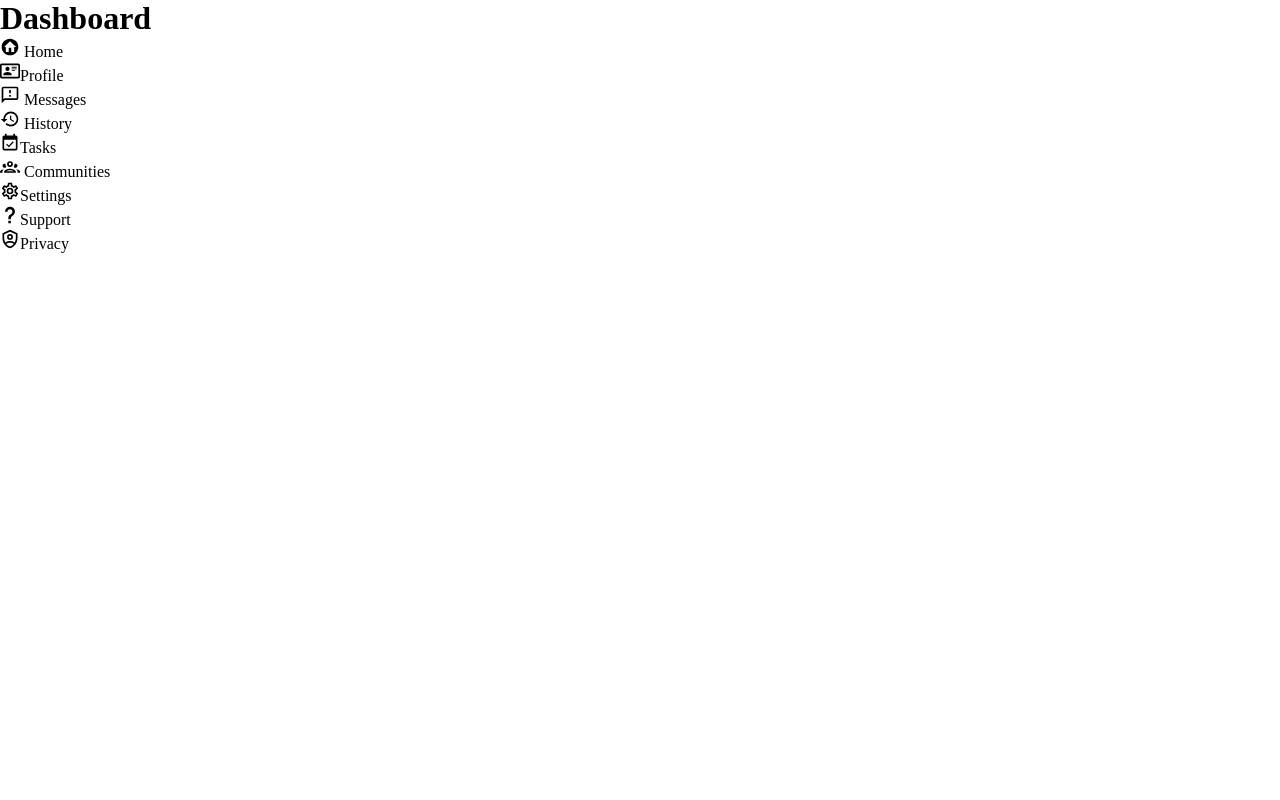
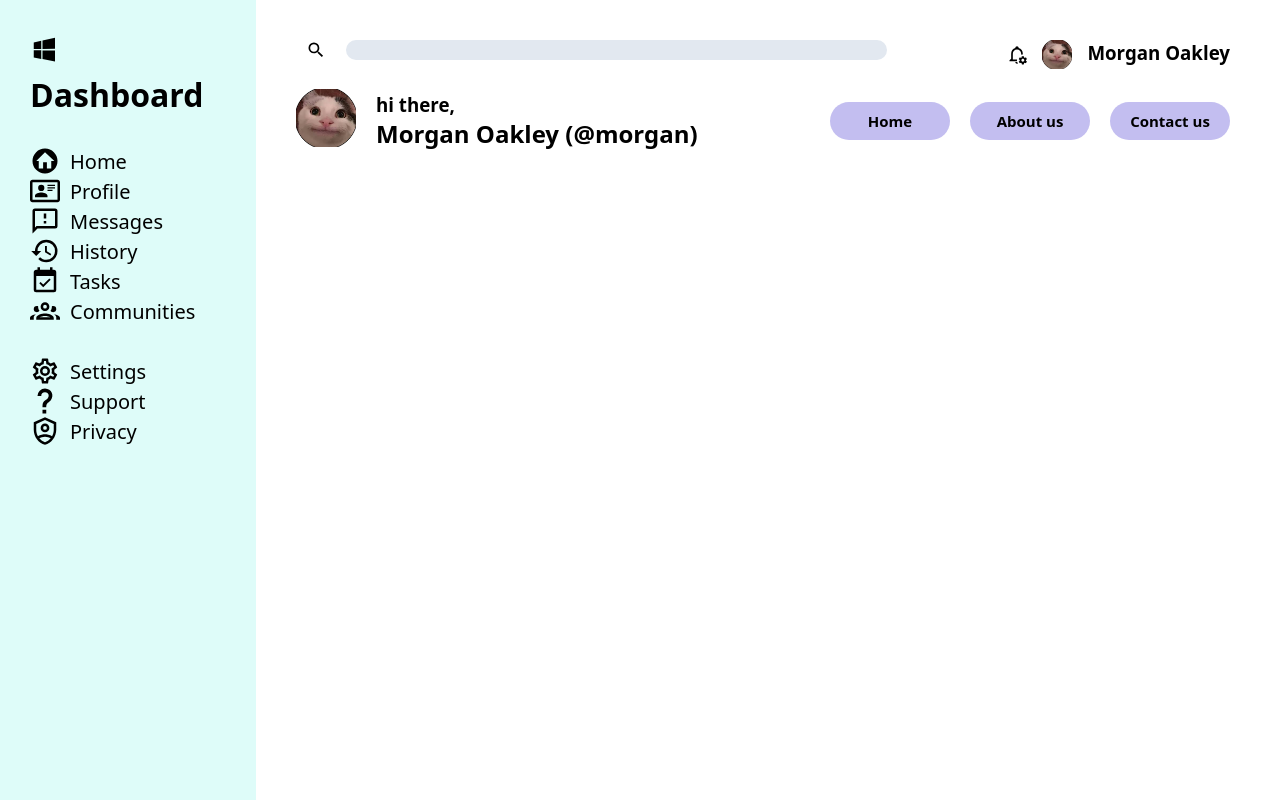
Before and after one commit to KaratasKTS/Admin-Dashboard, a plain HTML site: page index.html in a window 1280 px wide. Drawn offline with Linux system fonts and the light colour scheme.

Commit message:
forgot to add the last time, completed sidenav, search and header

```diff
--- a/index.html
+++ b/index.html
@@ -8,22 +8,60 @@
 <body>
 <div class="fatherContainer">
     <div class="dashboard">
-        <ul>
-        <h1>Dashboard</h1>
-            <li><img src="svgs/home-circle.svg" alt="home-icon" width="20px"> Home</li>
-            <li><img src="svgs/card-account-details-outline.svg" alt="card-account-details-outline" width="20px">Profile</li>
-            <li> <img src="svgs/message-alert-outline.svg" width="20px;"> Messages</li>
-            <li> <img src="svgs/history.svg" alt="history" width="20px"> History</li>
-            <li> <img src="svgs/calendar-check.svg" alt="home-icon" width="20px">Tasks</li>
-            <li><img src="svgs/account-group-outline.svg"home-icon" width="20px"> Communities</li>
-        </ul>
-        <ul>
-            <li> <img src="svgs/cog-outline.svg" alt="home-icon" width="20px">Settings</li>
-            <li><img src="svgs/help.svg" alt="home-icon" width="20px">Support</li>
-            <li> <img src="svgs/shield-account-outline.svg" alt="home-icon" width="20px">Privacy</li>
-        </ul>
+
+            <h1> <img src="svgs/microsoft-windows.svg" width="30px"> Dashboard</h1>
+            <div>
+            <ul>
+            <li class="list"> <img src="svgs/home-circle.svg" class="classsvg" alt="home-icon" width="20px">Home</li>
+            <li class="list"> <img src="svgs/card-account-details-outline.svg" class="classsvg" alt="card-account-details-outline" width="20px"> Profile</li>
+            <li class="list"> <img src="svgs/message-alert-outline.svg" width="20px;" class="classsvg" > Messages</li>
+            <li class="list"> <img src="svgs/history.svg" alt="history" width="20px" class="classsvg" >  History</li>
+            <li class="list"> <img src="svgs/calendar-check.svg" alt="home-icon" width="20px" class="classsvg" >Tasks</li>
+            <li class="list"> <img src="svgs/account-group-outline.svg" width="20px" class="classsvg" > Communities</li>
+            </ul>
+            </div>
+
+            <div>
+                <ul>
+                    <li class="list"> <img src="svgs/cog-outline.svg" alt="home-icon" width="20px" class="classsvg" >Settings</li>
+                    <li class="list"><img src="svgs/help.svg" alt="home-icon" width="20px" class="classsvg" >Support</li>
+                    <li class="list"> <img src="svgs/shield-account-outline.svg" alt="home-icon" width="20px" class="classsvg" >Privacy</li>
+                </ul>
+            </div>
+
     </div>
-    <div class="content"></div>
+    <div class="content">
+        <nav>
+            <div class="search">
+                <img src="svgs/magnify.svg" class="svgnav" width="30px">
+                <input class="search" type="search">
+            </div>
+
+            <div class="account">
+                <img src="svgs/bell-cog-outline.svg" alt="notifications" class="svgnav">
+                <img src="svgs/cat.png" alt="icon"  width="30">
+                <h3 class="name">Morgan Oakley</h3>
+            </div>
+        </nav>
+        <header>
+            <div class="profilecat">
+                <img src="svgs/cat.png" alt="profilepic" width="60px">
+            </div>
+
+            <div class="username">
+                <h3>hi there,</h3>
+                <h2>Morgan Oakley (@morgan)</h2>
+            </div>
+            <div class="links">
+
+                <a href=""> <button>Home</button> </a>
+                <a href=""> <button>About us</button> </a>
+                <a href=""> <button>Contact us</button></a>
+            </div>
+
+        </header>
+
+    </div>
 </div>
 </body>
 </html>
--- a/stylesheet.css
+++ b/stylesheet.css
@@ -1,11 +1,114 @@
 *{
     margin: 0;
     padding:0;
+    font-family:system-ui, -apple-system, BlinkMacSystemFont, 'Segoe UI', Roboto, Oxygen, Ubuntu, Cantarell, 'Open Sans', 'Helvetica Neue', sans-serif;
+    --purple-color: #cca8e9;
+    --light-purple-color: #c3bef0;
+    --light-cyan-color: #E2E8F0;
+    --light-green-color: #defcf9;
+
+}
+
+.classsvg{
+    width:30px;
+}
+.svgnav{
+    width: 20px;
+}
+ul {
+    list-style: none;
+    font-size: 20px;
+}
+li {
+    align-content: center;
 }
 img{
     padding:0;
     margin: 0;
 }
-.class{
-    color:red;
+.fatherContainer{
+    display: grid;
+    height: 100vh;
+    grid-template-columns: 0.5fr 2fr;
+    grid-template-rows: repeat(3, 1fr);
+
 }
+.dashboard{
+    background-color: var(--light-green-color);
+    grid-row: 1/4;
+    padding: 30px;
+    display: flex;
+    flex-direction: column;
+    gap: 30px;
+}
+
+nav {
+    display: flex;
+    gap: 100px;
+    padding: 30px 40px 0 40px;
+    flex-wrap: wrap;
+
+}
+.account{
+    display: flex;
+    gap: 15px;
+    padding: 10px;
+}
+.search{
+  min-width: 100px;
+  height: 20px;
+  gap:20px;
+  display: flex;
+  padding: 10px;
+  flex-direction: row;
+  flex: 1 3 100px;
+}
+input{
+    border-radius: 20px;
+    border: none;
+    background-color: var(--light-cyan-color);
+
+}
+header{
+    display: grid;
+    grid-template-columns: 0.2fr 2fr 1.5fr;
+
+    justify-self: start;
+    align-items: center;
+    padding:10px 40px 0 40px ;
+    margin: 0px;
+    gap: 20px;
+
+}
+.username{
+    justify-self: start;
+}
+button{
+    border: none;
+    border-radius: 20px;
+    padding: 9px 15px 9px 15px;
+    text-decoration: none;
+    color: black;
+    background-color: var(--light-purple-color);
+
+
+}
+.links{
+    display: flex;
+    justify-content: end;
+    gap: 20px;
+    padding: 10px;
+
+
+}
+.links button{
+    flex: 1;
+    width: 120px;
+    font-size: 15px;
+    font-weight: 600;
+}
+.list{
+    display: flex;
+    align-items: center;
+    gap: 10px;
+}
```
Also changed, not shown: svgs/bell-cog-outline.svg (added), svgs/cat.png (added), svgs/magnify.svg (added), svgs/microsoft-windows.svg (added).
